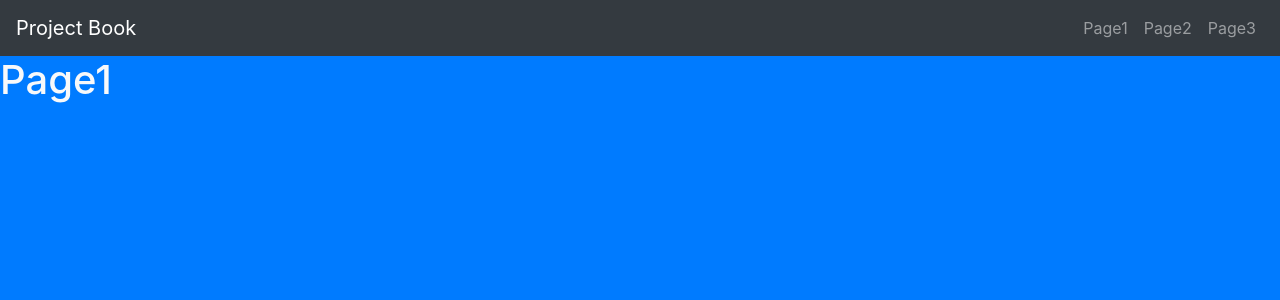
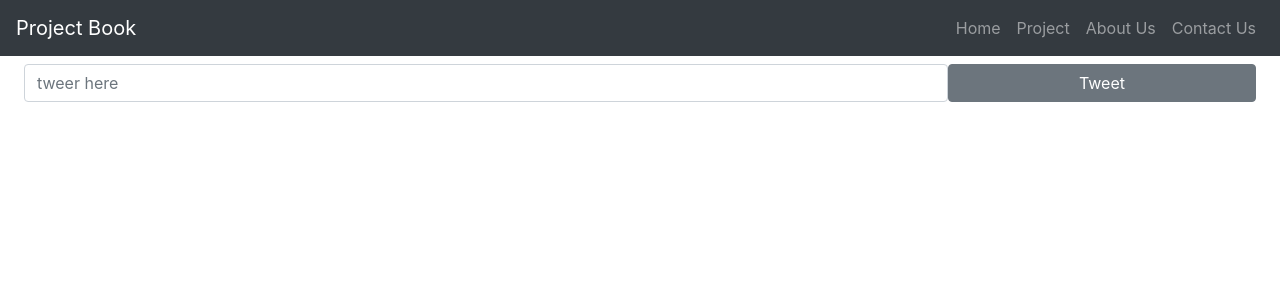
Before and after one commit to cgtry/react-employee-management-system, a React (Create React App) app: page / in a window 1280 px wide. Shown: the top 300 px of the page. Built offline with nearby package versions, Linux system fonts and the light colour scheme.

Commit message:
multiple pages

```diff
--- a/src/App.js
+++ b/src/App.js
@@ -1,10 +1,11 @@
 import logo from "./logo.svg";
 import "./App.css";
-import { Page1 } from "./pages/Page1";
-import { Page2 } from "./pages/Page2";
-import { Page3 } from "./pages/Page3";
-
-import { BrowserRouter as Router, Route, Switch, Link } from "react-router-dom";
+import { BrowserRouter as Router, Route, Switch } from "react-router-dom";
+import { Home } from "./components/Home";
+import { AboutUs } from "./components/AboutUs";
+import { Project } from "./components/Project";
+import { ContactUs } from "./components/ContactUs";
+import { AppNavBar } from "./common/AppNavBar";
 import {
   Button,
   Form,
@@ -17,46 +18,27 @@ import {
 function App() {
   return (
     <Router>
-      {/** NAVIGATION LOGICc */}
-      <Navbar bg="dark" expand="lg" variant="dark">
-        <Navbar.Brand as={Link} to="/">
-          Project Book
-        </Navbar.Brand>
-
-        <Navbar.Toggle aria-controls="basic-navbar-nav" />
-
-        <Navbar.Collapse id="basic-navbar-nav">
-          <Nav className="ml-auto">
-            <Nav.Link as={Link} to="/page1">
-              Page1
-            </Nav.Link>
-
-            <Nav.Link as={Link} to="/page2">
-              Page2
-            </Nav.Link>
-
-            <Nav.Link as={Link} to="/page3">
-              Page3
-            </Nav.Link>
-          </Nav>
-        </Navbar.Collapse>
-      </Navbar>
+      <AppNavBar />
 
       <Switch>
-        <Route path="/page1">
-          <Page1 />
+        <Route path="/home">
+          <Home />
         </Route>
 
-        <Route path="/page2">
-          <Page2 />
+        <Route path="/about-us">
+          <AboutUs />
         </Route>
 
-        <Route path="/page3">
-          <Page3 />
+        <Route path="/project">
+          <Project />
+        </Route>
+
+        <Route path="/contact-us">
+          <ContactUs />
         </Route>
 
         <Route path="/">
-          <Page1 />
+          <Home />
         </Route>
       </Switch>
     </Router>
--- /dev/null
+++ b/src/common/AppNavBar.js
@@ -0,0 +1,37 @@
+import {
+  Button,
+  Form,
+  FormControl,
+  Nav,
+  Navbar,
+  NavDropdown,
+} from "react-bootstrap";
+import { Link } from "react-router-dom";
+
+export function AppNavBar() {
+  return (
+    <Navbar bg="dark" variant="dark" expand="lg" sticky="top">
+      <Navbar.Brand as={Link} to="/">
+        Project Book
+      </Navbar.Brand>
+      <Navbar.Toggle aria-controls="basic-navbar-nav" />
+      <Navbar.Collapse id="basic-navbar-nav">
+        <Nav className="ml-auto">
+          <Nav.Link as={Link} to="/home">
+            Home
+          </Nav.Link>
+
+          <Nav.Link as={Link} to="/project">
+            Project
+          </Nav.Link>
+          <Nav.Link as={Link} to="/about-us">
+            About Us
+          </Nav.Link>
+          <Nav.Link as={Link} to="/contact-us">
+            Contact Us
+          </Nav.Link>
+        </Nav>
+      </Navbar.Collapse>
+    </Navbar>
+  );
+}
--- a/src/pages/Page3.js
+++ b/src/components/AboutUs.js
@@ -1,7 +1,7 @@
-export function Page3() {
+export function AboutUs() {
   return (
     <div className="bg-info" style={{ height: "100vh" }}>
-      <h1>Page 3</h1>
+      <h1 className="text-light">About Us</h1>
     </div>
   );
 }
--- /dev/null
+++ b/src/components/ContactUs.js
@@ -0,0 +1,7 @@
+export function ContactUs() {
+  return (
+    <div className="bg-warning" style={{ height: "100vh" }}>
+      <h1 className="text-light">Contact Us Page</h1>
+    </div>
+  );
+}
--- /dev/null
+++ b/src/components/Home.js
@@ -0,0 +1,42 @@
+import { useState } from "react";
+
+export function Home() {
+  const [tinput, setTinput] = useState("");
+  const updateTinput = (e) => setTinput(e.target.value);
+
+  const [list, setList] = useState([]);
+  const postTweet = () => {
+    setList([tinput, ...list]);
+    setTinput("");
+  };
+
+  return (
+    <div>
+      {/** CAPTURE INPUT HERE  */}
+      <div className="d-flex mt-2 mx-4">
+        <input
+          className="form-control w-75"
+          type="text"
+          value={tinput}
+          onChange={(e) => updateTinput(e)}
+          placeholder="tweer here"
+        />
+        <input
+          type="button"
+          onClick={() => postTweet()}
+          className="w-25 btn btn-secondary"
+          value="Tweet"
+        />
+      </div>
+
+      {/** DISPLAY TWEET HERE */}
+      <div className="mx-4 mt-4">
+        {list.map((item, index) => (
+          <h4 key={index} className="text-secondary">
+            {item}
+          </h4>
+        ))}
+      </div>
+    </div>
+  );
+}
--- /dev/null
+++ b/src/components/Project.js
@@ -0,0 +1,20 @@
+import { useState } from "react";
+
+export function Project() {
+  const [counter, setCounter] = useState(0);
+
+  const increment = () => setCounter(counter + 1);
+
+  return (
+    <div className="mx-4">
+      <div className="alert alert-info mt-2 text-center">COUNTER {counter}</div>
+
+      <input
+        className="btn btn-secondary btn-lg w-100"
+        type="button"
+        onClick={() => increment()}
+        value="Counter"
+      />
+    </div>
+  );
+}
--- a/src/pages/Page1.js
+++ /dev/null
@@ -1,7 +0,0 @@
-export function Page1() {
-  return (
-    <div className="bg-primary text-light" style={{ height: "100vh" }}>
-      <h1>Page1</h1>
-    </div>
-  );
-}
--- a/src/pages/Page2.js
+++ /dev/null
@@ -1,7 +0,0 @@
-export function Page2() {
-  return (
-    <div className="bg-danger" style={{ height: "100vh" }}>
-      <h1>Page2</h1>
-    </div>
-  );
-}
```
